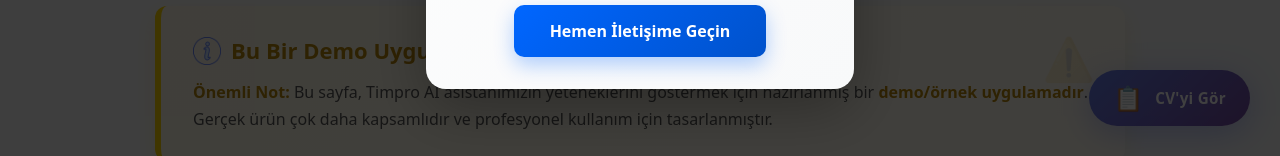
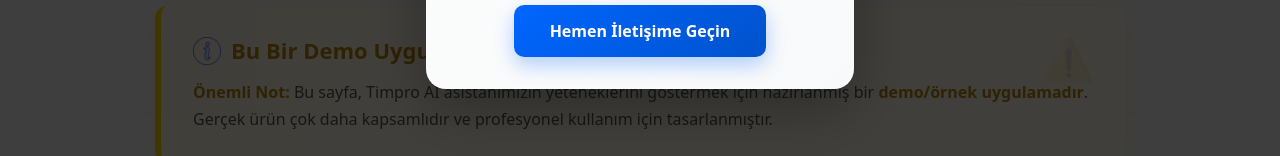
Before and after one commit to mukaddeskurter/timpro-ai-experience, a React (Vite) app: page /experience in a window 1280 px wide. Shown: the part 644-800 px from the top of the page. Built offline with nearby package versions, Linux system fonts and the light colour scheme.

Commit message:
CV butonu kaldırıldı, features kısmına entegre edildi

```diff
--- a/src/pages/ExperiencePage.jsx
+++ b/src/pages/ExperiencePage.jsx
@@ -648,12 +648,6 @@ function ExperiencePage() {
         </p>
       </section>
 
-      {/* CV Card - Fixed Position */}
-      <div className="cv-fab-button" onClick={() => setShowDetailedCV(true)}>
-        <div className="cv-fab-icon">📋</div>
-        <span className="cv-fab-text">CV'yi Gör</span>
-      </div>
-
       <section className="mail-demo">
         <img src="/timpro-logo.png" alt="Timpro AI" className="section-logo" />
         <h3 className="section-title">
@@ -790,6 +784,15 @@ function ExperiencePage() {
           <h3>Akıllı Ajanda</h3>
           <p className="feature-desc">Takvim yönetimi ve hatırlatıcılar</p>
         </div>
+
+        <div
+          className="feature-card cv-feature-card"
+          onClick={() => setShowDetailedCV(true)}
+        >
+          <div className="feature-icon">👩‍💼</div>
+          <h3>Asistanın CV'si</h3>
+          <p className="feature-desc">Yetenekler ve deneyim profili</p>
+        </div>
       </section>
 
       {activeDemo && (
```
